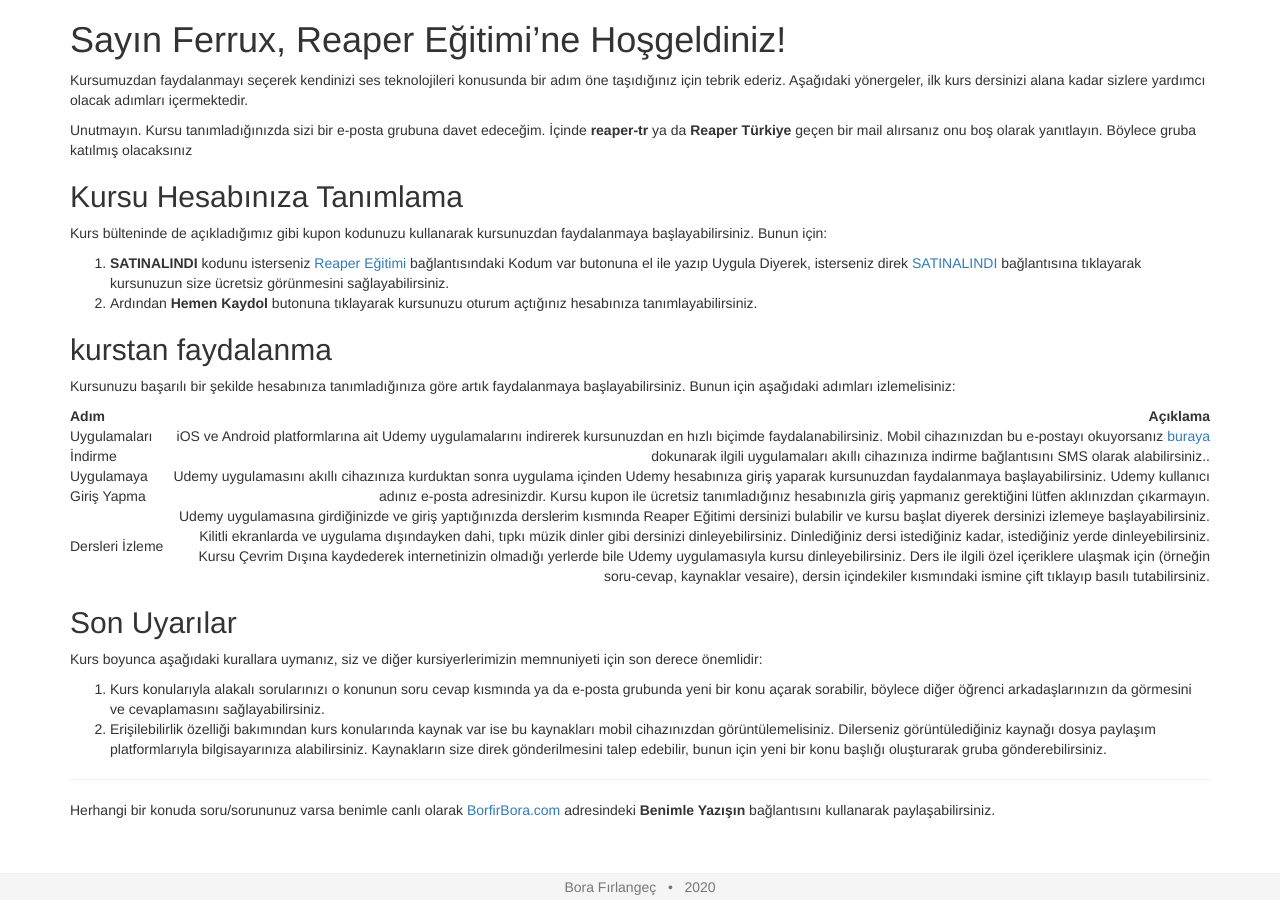
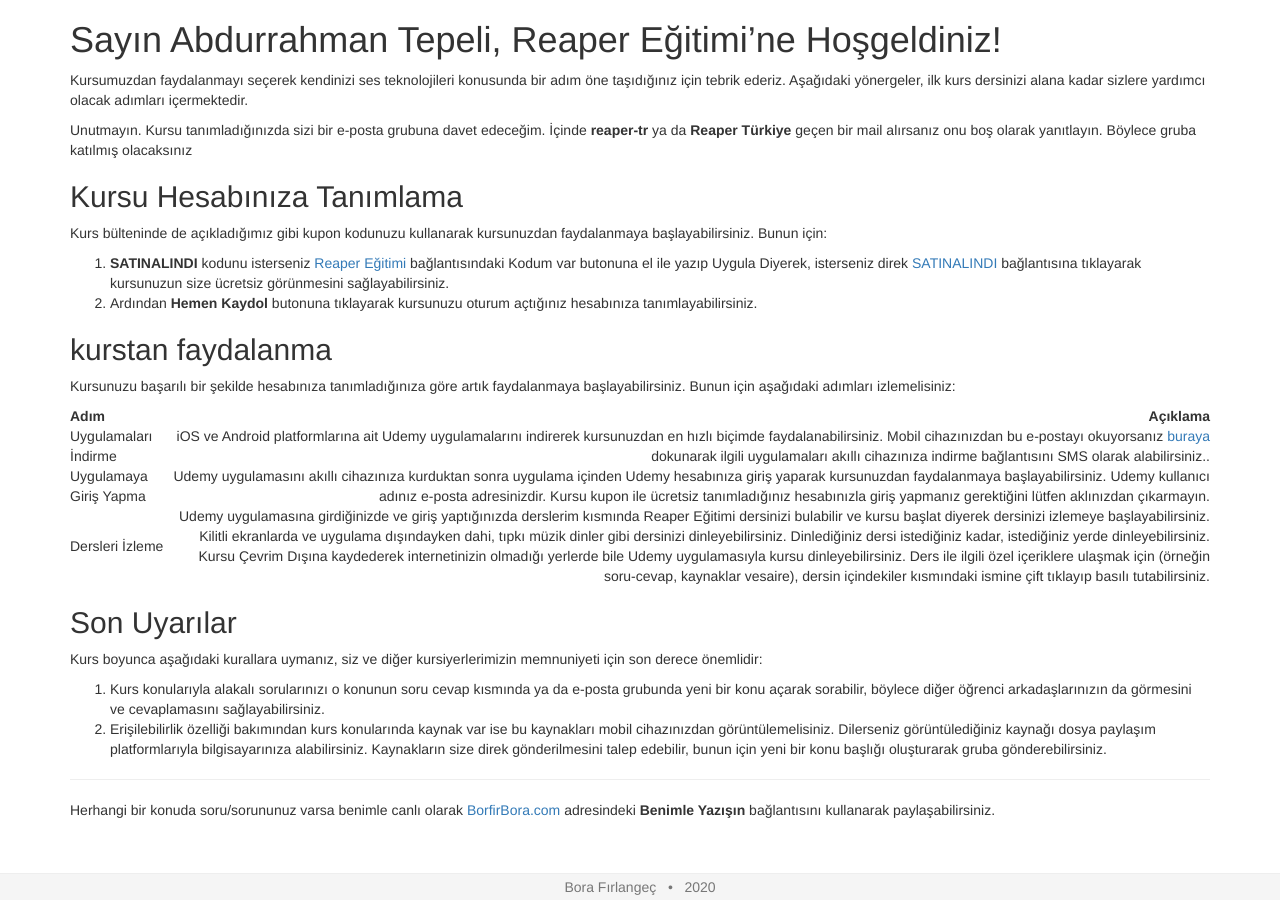
Before and after one commit to borfirbora/borfirbora.github.io, a Jekyll site: the page built from hosgeldin-iletisi.md, in a window 1280 px wide. Built offline with Jekyll 4.4.1, drawn with Linux system fonts in a browser that asks for light colours.

Commit message:
Update hosgeldin-iletisi.md

```diff
--- a/hosgeldin-iletisi.md
+++ b/hosgeldin-iletisi.md
@@ -1,7 +1,7 @@
 ---
 title: Hoşgeldin iletisi
 layout: minimal
-isim: Ferrux
+isim: Abdurrahman Tepeli
 kupon: SATINALINDI
 kupon_link: https://www.udemy.com/course/reaper-egitimi/?couponCode=SATINALINDI
 ---
```
